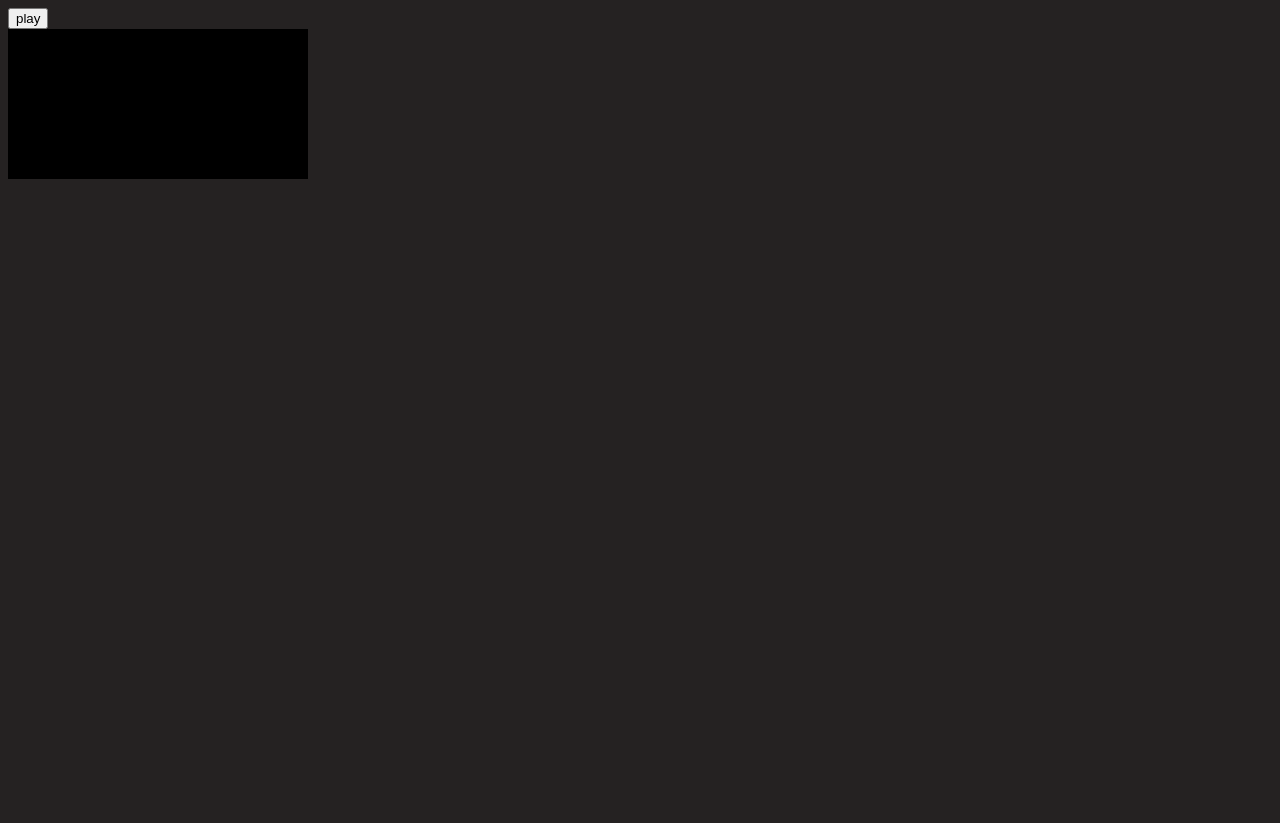
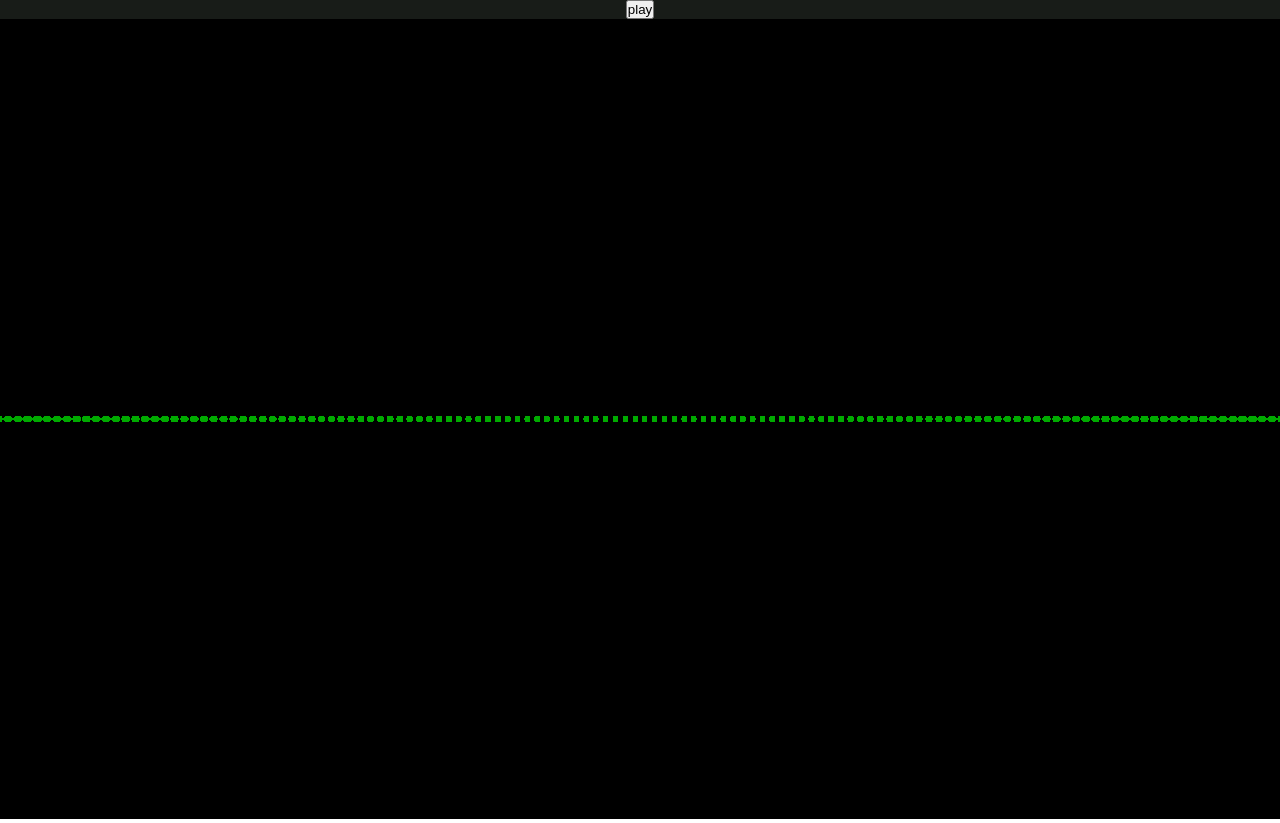
Before and after one commit to MaddisonK/MusicViz3D, a website built with Vite: page index.html in a window 1280 px wide. Before the commit the page ends 800 px from the top, so only its background shows below. Built offline with nearby package versions, Linux system fonts and the light colour scheme; animation ran at ten frames a second.

Commit message:
added 3D bars to canvas

```diff
--- a/app.js
+++ b/app.js
@@ -1,22 +1,44 @@
+import * as THREE from 'three';
+import { OrbitControls } from 'three/addons/controls/OrbitControls.js';
+
 const audioCtx = new AudioContext();
 const analyser = audioCtx.createAnalyser();
 const audio = await new Audio("./samples/sample0.mp3");
 const canvas = document.getElementById("canvas")
-const canvasCtx = canvas.getContext('2d');
 const playButton = document.getElementById("play");
-const WIDTH = 300;
-const HEIGHT = 150;
 
-playButton.addEventListener("click", () => {
-        if (audio.paused) {
-            audioCtx.resume();
-            playButton.innerText = 'pause'
-            audio.play()
-        } else {
-            playButton.innerText = 'play'
-            audio.pause();
+/**
+ * Sizes
+ */
+const sizes = {
+  width: window.innerWidth,
+  height: window.innerHeight
 }
-});
+
+// Scene
+const scene = new THREE.Scene()
+
+/**
+ * Camera
+ */
+// Base camera
+const camera = new THREE.PerspectiveCamera(60, sizes.width / sizes.height, 0.1, 100)
+camera.position.z = 10
+camera.position.y = 10
+scene.add(camera)
+
+// Controls
+const controls = new OrbitControls(camera, canvas)
+controls.enableDamping = true
+
+/**
+ * Renderer
+ */
+const renderer = new THREE.WebGLRenderer({
+  canvas: canvas
+})
+renderer.setSize(sizes.width, sizes.height)
+renderer.setPixelRatio(Math.min(window.devicePixelRatio, 2))
 
 const source = audioCtx.createMediaElementSource(audio);
 source.connect(analyser);
@@ -24,10 +46,58 @@ analyser.connect(audioCtx.destination);
 
 analyser.fftSize = 256;
 const bufferLength = analyser.frequencyBinCount;
-console.log(bufferLength)
 const dataArray = new Uint8Array(bufferLength);
 
-// draw an oscilloscope of the current audio source
+// set up scene
+let cubeSize = .1;
+let cubeSpacing = .1;
+let minHeight = .1;
+let cubesArr = new Array(bufferLength * 2);
+const cube = new THREE.BoxGeometry(1, 1, 1)
+const material = new THREE.MeshBasicMaterial({ color: 0x00aa00 })
+for (let i = 0; i < bufferLength; i++) {
+  const mesh = new THREE.Mesh(cube, material)
+  mesh.scale.set(cubeSize, minHeight, cubeSize)
+  mesh.position.x = (i + .5) * (mesh.scale.x + cubeSpacing)
+  const mesh1 = mesh.clone();
+  mesh1.position.x = -1 * mesh.position.x;
+  scene.add(mesh);
+  scene.add(mesh1);
+  cubesArr[i] = mesh;
+  cubesArr[i + bufferLength] = mesh1;
+}
+
+/**
+ * Animate
+ */
+const clock = new THREE.Clock();
+
+function animate() {
+  const elapsedTime = clock.getElapsedTime()
+
+  // Update controls
+  controls.update()
+
+  analyser.getByteFrequencyData(dataArray);
+  let barHeight;
+  let heightScale = .05;
+  for (let i = 0; i < bufferLength; i++) {
+    barHeight =  Math.max(minHeight, dataArray[i] * heightScale);
+    const mesh = cubesArr[i];
+    const mesh1 = cubesArr[i + bufferLength];
+
+    mesh.scale.y = barHeight;
+    mesh1.scale.y = barHeight;
+  }
+
+  // Render
+  renderer.render(scene, camera)
+
+  // Call tick again on the next frame
+  window.requestAnimationFrame(animate)
+}
+
+animate();
 
 function draw() {
   analyser.getByteFrequencyData(dataArray);
@@ -49,4 +119,61 @@ function draw() {
   requestAnimationFrame(draw);
 }
 
-draw();
+
+
+window.addEventListener('resize', () =>
+{
+  // Update sizes
+  sizes.width = window.innerWidth
+  sizes.height = window.innerHeight
+
+  // Update camera
+  camera.aspect = sizes.width / sizes.height
+  camera.updateProjectionMatrix()
+
+  // Update renderer
+  renderer.setSize(sizes.width, sizes.height)
+  renderer.setPixelRatio(Math.min(window.devicePixelRatio, 2))
+})
+
+/**
+ * Fullscreen
+ */
+window.addEventListener('dblclick', () =>
+{
+    const fullscreenElement = document.fullscreenElement || document.webkitFullscreenElement
+
+    if(!fullscreenElement)
+    {
+        if(canvas.requestFullscreen)
+        {
+            canvas.requestFullscreen()
+        }
+        else if(canvas.webkitRequestFullscreen)
+        {
+            canvas.webkitRequestFullscreen()
+        }
+    }
+    else
+    {
+        if(document.exitFullscreen)
+        {
+            document.exitFullscreen()
+        }
+        else if(document.webkitExitFullscreen)
+        {
+            document.webkitExitFullscreen()
+        }
+    }
+})
+
+playButton.addEventListener("click", () => {
+  if (audio.paused) {
+      audioCtx.resume();
+      playButton.innerText = 'pause'
+      audio.play()
+  } else {
+      playButton.innerText = 'play'
+      audio.pause();
+  }
+});
--- a/index.html
+++ b/index.html
@@ -8,7 +8,7 @@
     <link rel="shortcut icon" href="#" />
   </head>
   <body>
-    <div><button id="play">play</button></div>
+    <div id="hotbar"><button id="play">play</button></div>
     <canvas id="canvas"></canvas>
   </body>
   <script type="module" src="./app.js"></script>
--- a/package.json
+++ b/package.json
@@ -10,5 +10,8 @@
   },
   "devDependencies": {
     "vite": "^4.3.2"
+  },
+  "dependencies": {
+    "three": "^0.152.2"
   }
 }
--- a/style.css
+++ b/style.css
@@ -1,3 +1,31 @@
-body {
-  background: rgb(37, 34, 34);
+
+*
+{
+    margin: 0;
+    padding: 0;
 }
+
+html,
+body
+{
+    overflow: hidden;
+}
+
+.webgl
+{
+    position: fixed;
+    top: 0;
+    left: 0;
+    outline: none;
+}
+
+#hotbar
+{
+  text-align: center;
+  background-color: rgb(24, 28, 24);
+}
+
+#play
+{
+  font-family: fantasy;
+}
```
Also changed, not shown: 1 other file. Lines whose indentation alone changed are shown as unchanged.
